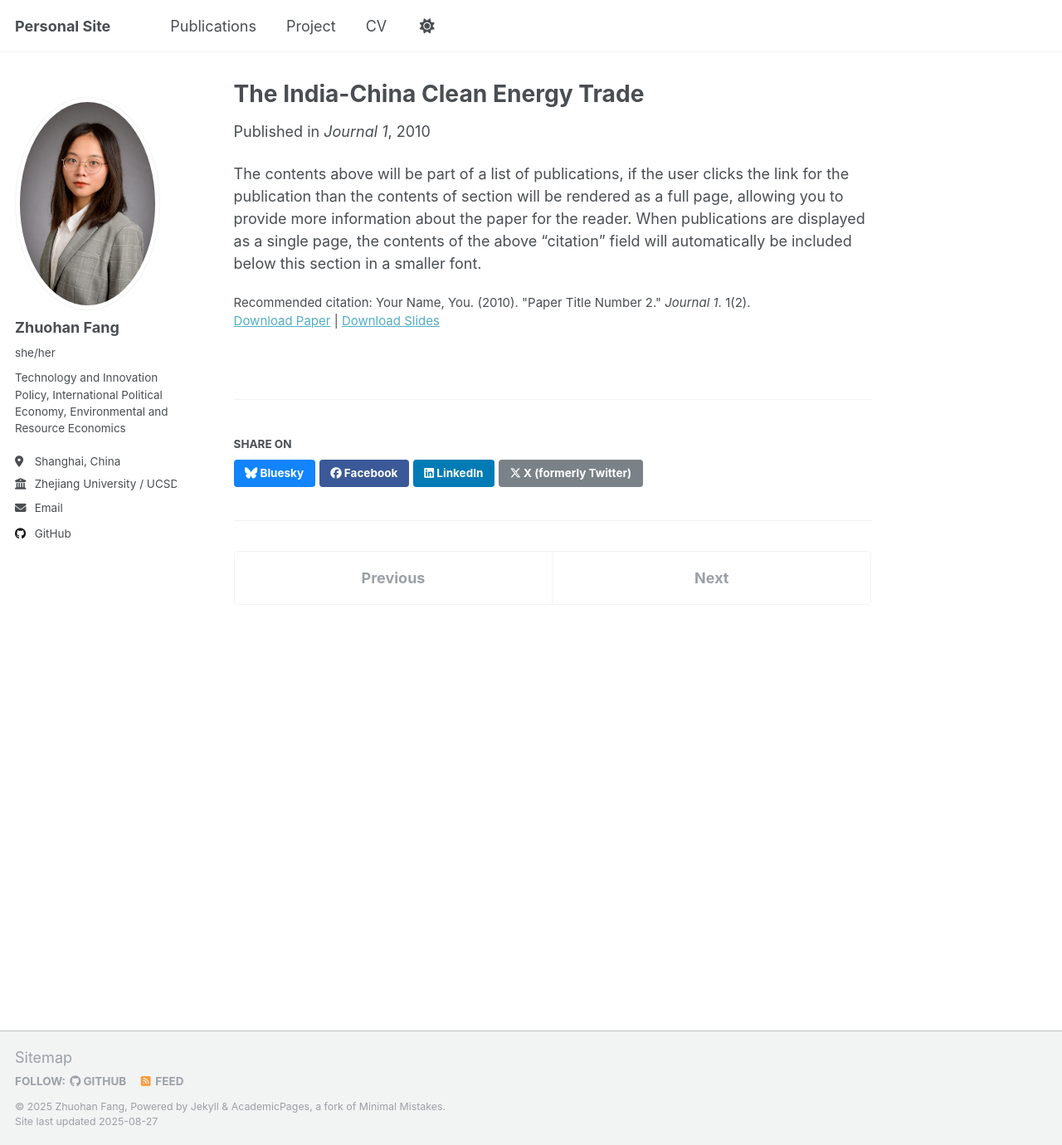
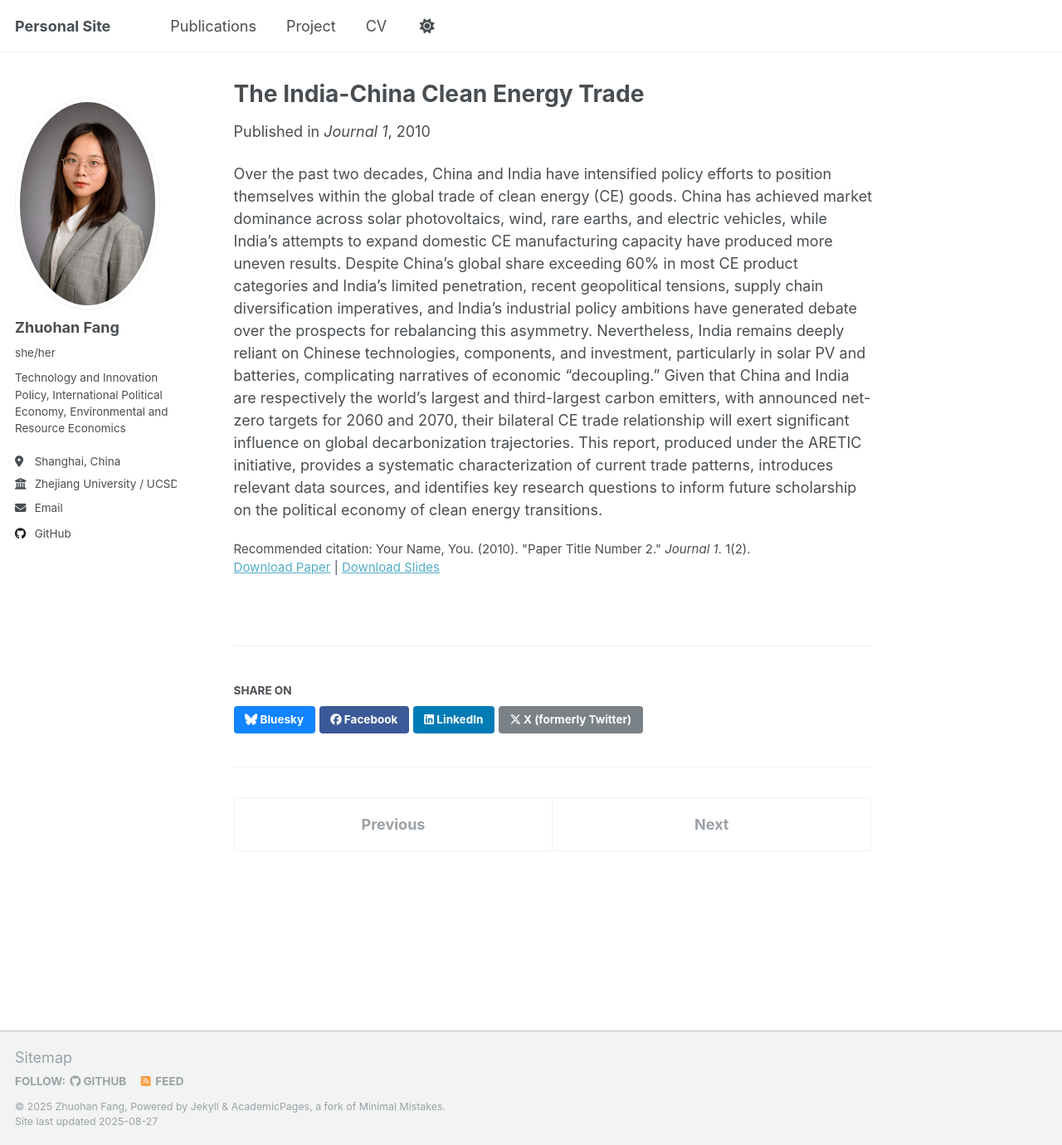
Before and after one commit to fzh200001/fzh200001.github.io, a Jekyll site: the page built from _publications/2010-10-01-paper-title-number-2.md, in a window 1280 px wide and 1380 px high. Shown: the whole window at 83% size. Built offline with Jekyll 4.4.1, drawn with Linux system fonts in a browser that asks for light colours; a script that is not in the unit is left out.

Commit message:
Update 2010-10-01-paper-title-number-2.md

```diff
--- a/_publications/2010-10-01-paper-title-number-2.md
+++ b/_publications/2010-10-01-paper-title-number-2.md
@@ -11,4 +11,4 @@ paperurl: '/files/paper2.pdf'
 citation: 'Your Name, You. (2010). &quot;Paper Title Number 2.&quot; <i>Journal 1</i>. 1(2).'
 ---
 
-The contents above will be part of a list of publications, if the user clicks the link for the publication than the contents of section will be rendered as a full page, allowing you to provide more information about the paper for the reader. When publications are displayed as a single page, the contents of the above "citation" field will automatically be included below this section in a smaller font.
+Over the past two decades, China and India have intensified policy efforts to position themselves within the global trade of clean energy (CE) goods. China has achieved market dominance across solar photovoltaics, wind, rare earths, and electric vehicles, while India’s attempts to expand domestic CE manufacturing capacity have produced more uneven results. Despite China’s global share exceeding 60% in most CE product categories and India’s limited penetration, recent geopolitical tensions, supply chain diversification imperatives, and India’s industrial policy ambitions have generated debate over the prospects for rebalancing this asymmetry. Nevertheless, India remains deeply reliant on Chinese technologies, components, and investment, particularly in solar PV and batteries, complicating narratives of economic “decoupling.” Given that China and India are respectively the world’s largest and third-largest carbon emitters, with announced net-zero targets for 2060 and 2070, their bilateral CE trade relationship will exert significant influence on global decarbonization trajectories. This report, produced under the ARETIC initiative, provides a systematic characterization of current trade patterns, introduces relevant data sources, and identifies key research questions to inform future scholarship on the political economy of clean energy transitions.
```
